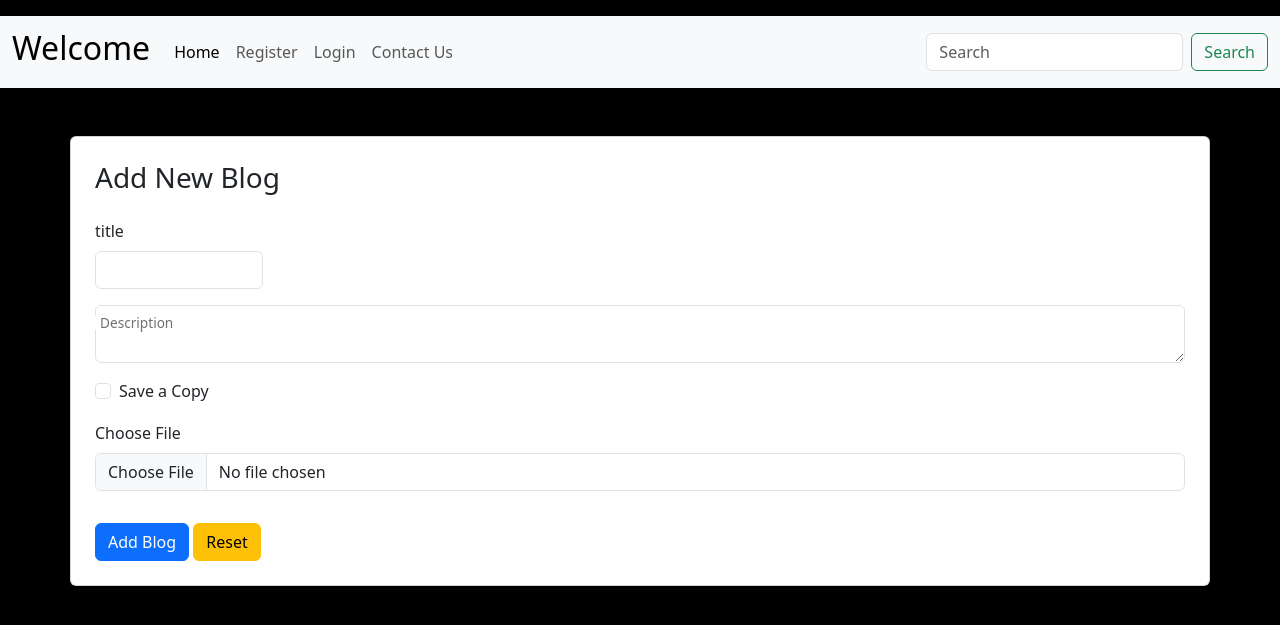
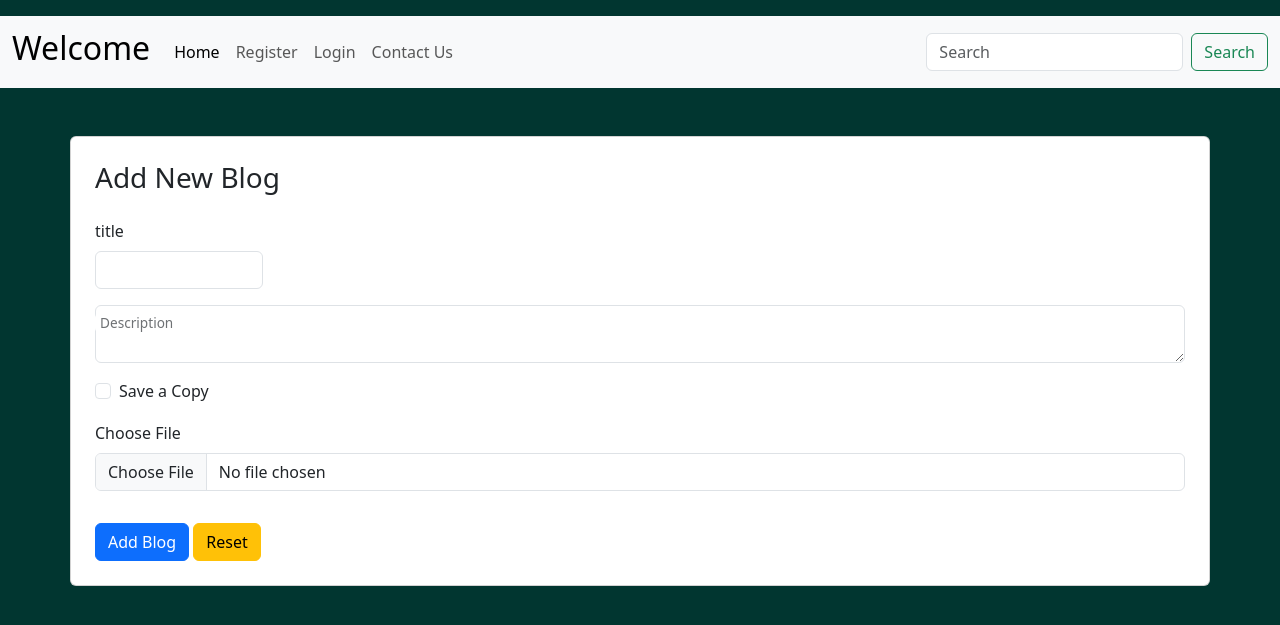
Before and after one commit to DarkOnyx21/Flask-Blogs1, a Flask app: page /add_blogs in a window 1280 px wide. Shown: the top 625 px of the page. Run offline with Flask 3, Linux system fonts and the light colour scheme.

Commit message:
update header & profile templates , put new image

```diff
--- a/templates/header.html
+++ b/templates/header.html
@@ -8,7 +8,7 @@
     <link rel="shortcut icon" href="/static/images/logo.jpg" type="image/x-icon">
   </head>
   <p style="background-image: url('img_girl.jpg');">
-  <body style="background-color:black; color:white">
+  <body style="background-color:rgb(1, 54, 48); color:white">
     <header>
     <nav class="navbar navbar-expand-lg bg-body-tertiary">
         <div class="container-fluid">
--- a/templates/profile.html
+++ b/templates/profile.html
@@ -1,7 +1,7 @@
 {% include 'header.html' %}
 
     <div class="profile-container mt-3 display: flex; justify-content: space-between ;">
-        <img class="profile-picture" src="/static/images/logo.jpg" style = "width: 20%;" alt="Logo" class="center">
+        <!-- <img class="profile-picture" src="/static/images/logo.jpg" style = "width: 20%;" alt="Logo" class="center"> -->
         <!-- <img class="profile-picture" src="/static/images/logo.jpg" style = "width: 15vw" alt="Your Name"> -->
         <div class="display: flex; justify-content: space-between ; ">
             <div class="container mt-1 card p-2 style=”padding: 10px; margin: 10px;">
@@ -11,7 +11,7 @@
                 {{data['city']}}<hr>
                 {{data['state']}}<hr>
                 {{data['zip']}}<hr>
-            </div
+            </div>
         </div>
     </div>
 
```
Also changed, not shown: 1 other file.
